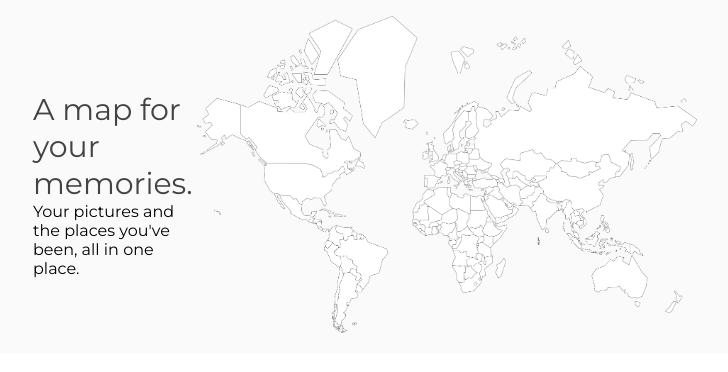
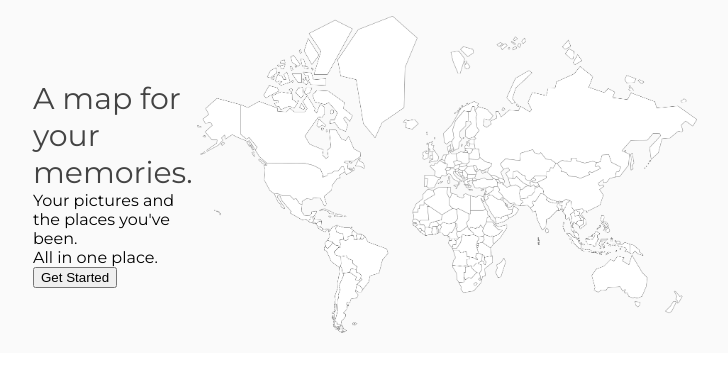
Before and after one commit to alchena/picture-map, a plain HTML site: page index.html in a window 1280 px wide. Shown: the part 118-490 px from the top of the page, without its empty margins (275-1003 px from the left). Drawn offline with Linux system fonts and the light colour scheme; a web font is replaced by a local one.

Commit message:
Added 'Get Started' in first section
This gives people an easy way to access Memomap

```diff
--- a/index.html
+++ b/index.html
@@ -25,7 +25,9 @@
     <div class="first-section">
         <div class="left">
             <div class="text-header">A map for your memories. </div>
-            <div>Your pictures and the places you've been, all in one place.</div>
+            <div>Your pictures and the places you've been.</div>
+            <div> All in one place.</div>
+            <button>Get Started</button>
         </div>
         <img src="./images/map-graphic/transparent-map.png">
     </div>
```
